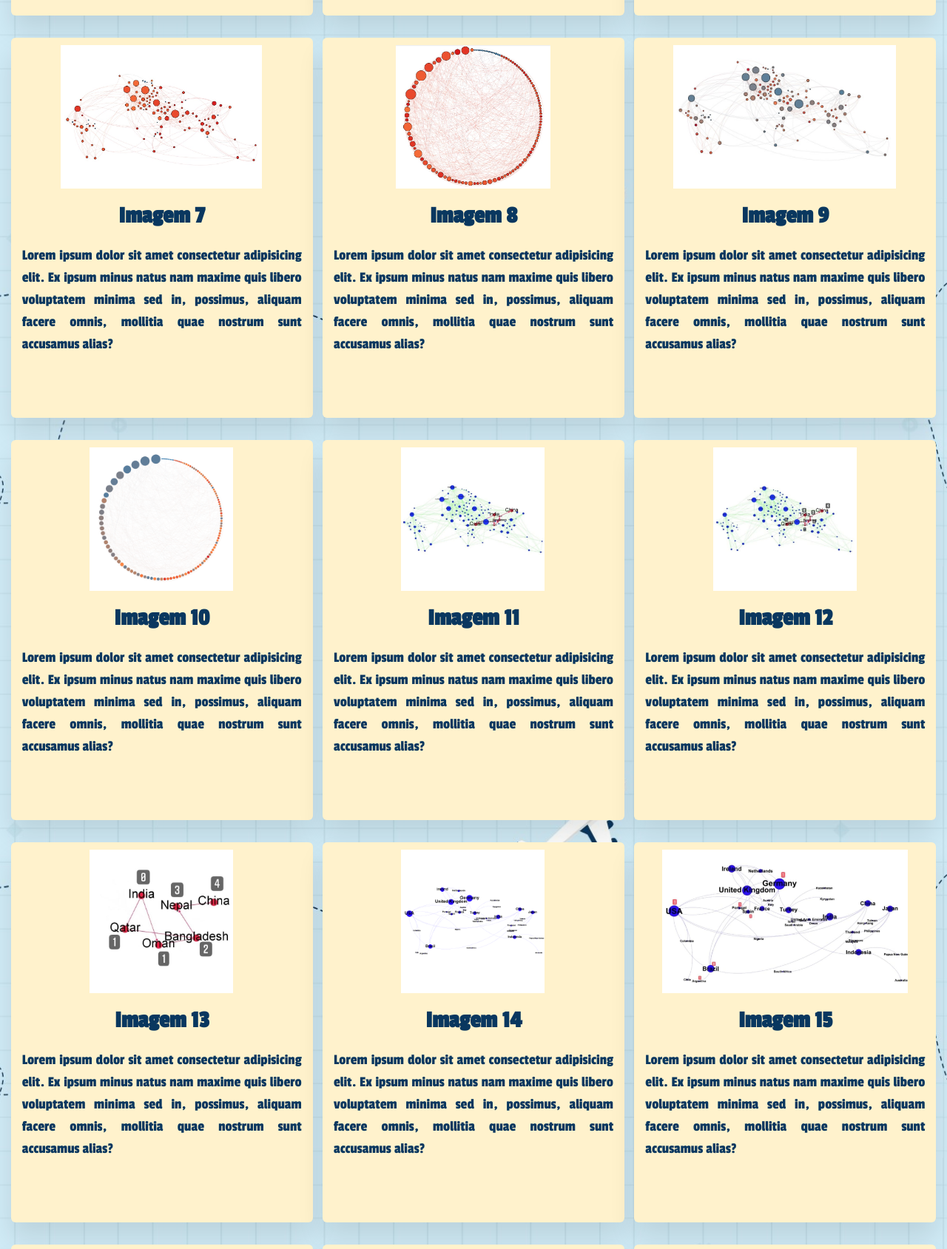
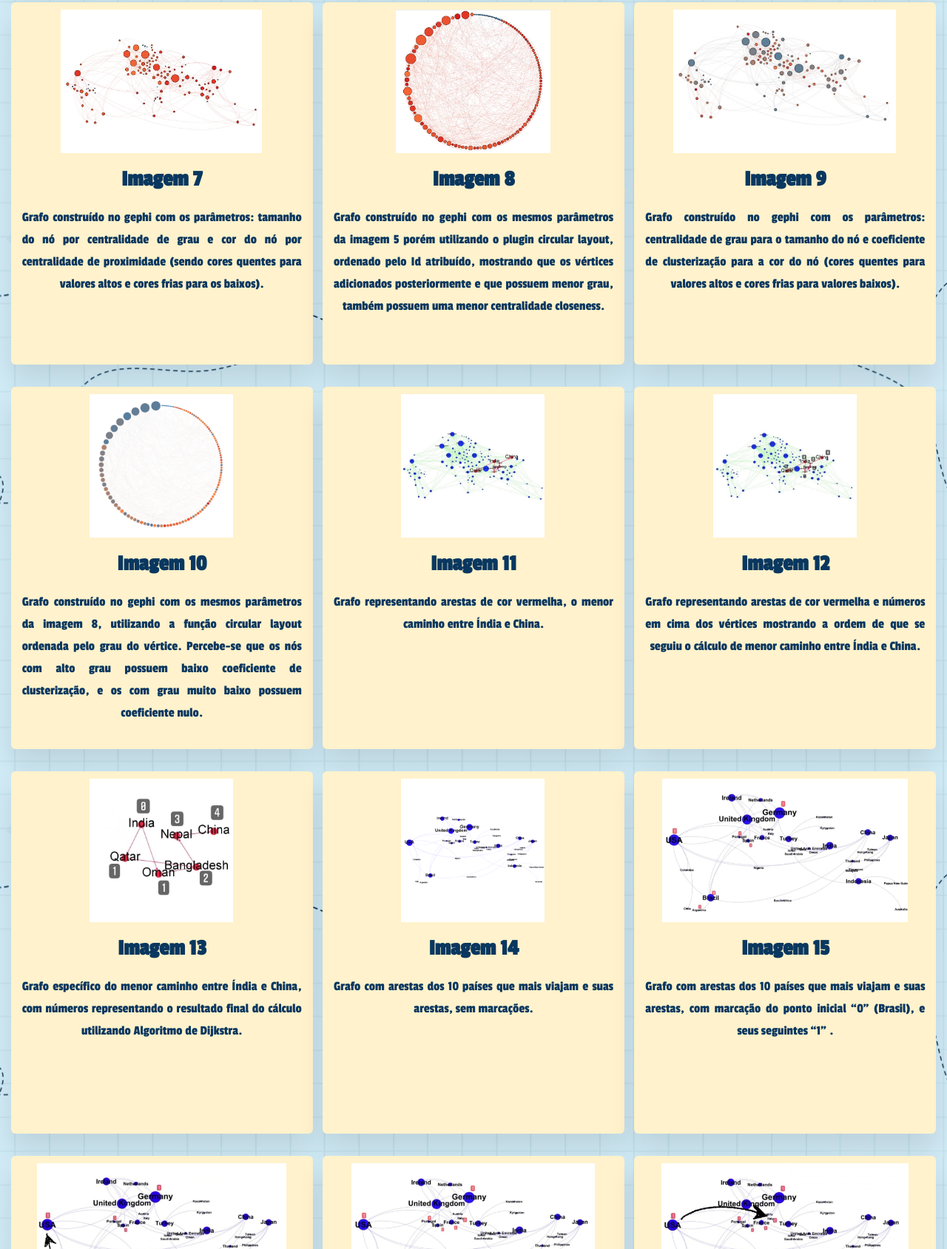
Before and after one commit to LucasNavas/lucasnavas.github.io, a plain HTML site: page imagens.html in a window 1280 px wide. Shown: the part 1111-2800 px from the top of the page at 74% size. Drawn offline with Linux system fonts and the light colour scheme.

Commit message:
putting the legends and justifying center the last line

```diff
--- a/imagens.html
+++ b/imagens.html
@@ -25,7 +25,7 @@
           </div>
           <div class="text">
             <h2 class="title">Imagem 1</h2>
-            <p class="paragraph">Lorem ipsum dolor sit amet consectetur adipisicing elit. Ex ipsum minus natus nam maxime quis libero voluptatem minima sed in, possimus, aliquam facere omnis, mollitia quae nostrum sunt accusamus alias?</p>
+            <p class="paragraph">Tabela de Arestas</p>
           </div>
         </div></a>
 
@@ -35,7 +35,7 @@
           </div>
           <div class="text">
             <h2 class="title">Imagem 2</h2>
-            <p class="paragraph">Lorem ipsum dolor sit amet consectetur adipisicing elit. Ex ipsum minus natus nam maxime quis libero voluptatem minima sed in, possimus, aliquam facere omnis, mollitia quae nostrum sunt accusamus alias?</p>
+            <p class="paragraph">Tabela de Vértices</p>
           </div>
         </div></a>
 
@@ -45,7 +45,8 @@
           </div>
           <div class="text">
             <h2 class="title">Imagem 3</h2>
-            <p class="paragraph">Lorem ipsum dolor sit amet consectetur adipisicing elit. Ex ipsum minus natus nam maxime quis libero voluptatem minima sed in, possimus, aliquam facere omnis, mollitia quae nostrum sunt accusamus alias?</p>
+            <p class="paragraph">Grafo do site, que foi desenvolvido com HTML e CSS básico, e com o uso de uma biblioteca JavaScript chamada OpenLayers.
+            </p>
           </div>
         </div></a>
 
@@ -55,7 +56,8 @@
           </div>
           <div class="text">
             <h2 class="title">Imagem 4</h2>
-            <p class="paragraph">Lorem ipsum dolor sit amet consectetur adipisicing elit. Ex ipsum minus natus nam maxime quis libero voluptatem minima sed in, possimus, aliquam facere omnis, mollitia quae nostrum sunt accusamus alias?</p>
+            <p class="paragraph">Grafo construído no aplicativo Gephi através das tabelas de vértices e arestas. As arestas representam os voos realizados e os vértices representam os países, quanto maior o nó mais quantidade de voos recebem dos outros países.
+            </p>
           </div>
         </div></a>
 
@@ -65,7 +67,8 @@
           </div>
           <div class="text">
             <h2 class="title">Imagem 5</h2>
-            <p class="paragraph">Lorem ipsum dolor sit amet consectetur adipisicing elit. Ex ipsum minus natus nam maxime quis libero voluptatem minima sed in, possimus, aliquam facere omnis, mollitia quae nostrum sunt accusamus alias?</p>
+            <p class="paragraph">Grafo construído no aplicativo Gephi utilizando a distribuição Radial Axis com o parâmetro centralidade de Autovetor, note que os maiores valores(Reino Unido e França) não possuem o maior grau, porém suas conexões são de maior importância.
+            </p>
           </div>
         </div></a>
 
@@ -75,7 +78,7 @@
           </div>
           <div class="text">
             <h2 class="title">Imagem 6</h2>
-            <p class="paragraph">Lorem ipsum dolor sit amet consectetur adipisicing elit. Ex ipsum minus natus nam maxime quis libero voluptatem minima sed in, possimus, aliquam facere omnis, mollitia quae nostrum sunt accusamus alias?</p>
+            <p class="paragraph">Grafo construído no aplicativo Gephi com os parâmetro centralidade de intermediação para o tamanho dos nós.</p>
           </div>
         </div></a>
 
@@ -85,7 +88,8 @@
           </div>
           <div class="text">
             <h2 class="title">Imagem 7</h2>
-            <p class="paragraph">Lorem ipsum dolor sit amet consectetur adipisicing elit. Ex ipsum minus natus nam maxime quis libero voluptatem minima sed in, possimus, aliquam facere omnis, mollitia quae nostrum sunt accusamus alias?</p>
+            <p class="paragraph">Grafo construído no gephi com os parâmetros: tamanho do nó por centralidade de grau e cor do nó por centralidade de proximidade (sendo cores quentes para valores altos e cores frias para os baixos).
+            </p>
           </div>
         </div></a>
 
@@ -95,7 +99,8 @@
           </div>
           <div class="text">
             <h2 class="title">Imagem 8</h2>
-            <p class="paragraph">Lorem ipsum dolor sit amet consectetur adipisicing elit. Ex ipsum minus natus nam maxime quis libero voluptatem minima sed in, possimus, aliquam facere omnis, mollitia quae nostrum sunt accusamus alias?</p>
+            <p class="paragraph">Grafo construído no gephi com os mesmos parâmetros da imagem 5 porém utilizando o plugin circular layout, ordenado pelo Id atribuído, mostrando que os vértices adicionados posteriormente e que possuem menor grau, também possuem uma menor centralidade closeness.
+            </p>
           </div>
         </div></a>
 
@@ -105,7 +110,8 @@
           </div>
           <div class="text">
             <h2 class="title">Imagem 9</h2>
-            <p class="paragraph">Lorem ipsum dolor sit amet consectetur adipisicing elit. Ex ipsum minus natus nam maxime quis libero voluptatem minima sed in, possimus, aliquam facere omnis, mollitia quae nostrum sunt accusamus alias?</p>
+            <p class="paragraph">Grafo construído no gephi com os parâmetros: centralidade de grau para o tamanho do nó e coeficiente de clusterização para a cor do nó (cores quentes para valores altos e cores frias para valores baixos).
+            </p>
           </div>
         </div></a>
 
@@ -115,7 +121,7 @@
           </div>
           <div class="text">
             <h2 class="title">Imagem 10</h2>
-            <p class="paragraph">Lorem ipsum dolor sit amet consectetur adipisicing elit. Ex ipsum minus natus nam maxime quis libero voluptatem minima sed in, possimus, aliquam facere omnis, mollitia quae nostrum sunt accusamus alias?</p>
+            <p class="paragraph">Grafo construído no gephi com os mesmos parâmetros da imagem 8, utilizando a função circular layout ordenada pelo grau do vértice. Percebe-se que os nós com alto grau possuem baixo coeficiente de clusterização, e os com grau muito baixo possuem coeficiente nulo.</p>
           </div>
         </div></a>
 
@@ -125,7 +131,7 @@
           </div>
           <div class="text">
             <h2 class="title">Imagem 11</h2>
-            <p class="paragraph">Lorem ipsum dolor sit amet consectetur adipisicing elit. Ex ipsum minus natus nam maxime quis libero voluptatem minima sed in, possimus, aliquam facere omnis, mollitia quae nostrum sunt accusamus alias?</p>
+            <p class="paragraph">Grafo representando arestas de cor vermelha, o menor caminho entre Índia e China.</p>
           </div>
         </div></a>
 
@@ -135,7 +141,7 @@
           </div>
           <div class="text">
             <h2 class="title">Imagem 12</h2>
-            <p class="paragraph">Lorem ipsum dolor sit amet consectetur adipisicing elit. Ex ipsum minus natus nam maxime quis libero voluptatem minima sed in, possimus, aliquam facere omnis, mollitia quae nostrum sunt accusamus alias?</p>
+            <p class="paragraph">Grafo representando arestas de cor vermelha e números em cima dos vértices mostrando a ordem de que se seguiu o cálculo de menor caminho entre Índia e China.</p>
           </div>
         </div></a>
 
@@ -145,7 +151,7 @@
           </div>
           <div class="text">
             <h2 class="title">Imagem 13</h2>
-            <p class="paragraph">Lorem ipsum dolor sit amet consectetur adipisicing elit. Ex ipsum minus natus nam maxime quis libero voluptatem minima sed in, possimus, aliquam facere omnis, mollitia quae nostrum sunt accusamus alias?</p>
+            <p class="paragraph">Grafo específico do menor caminho entre Índia e China, com números representando o resultado final do cálculo utilizando Algoritmo de Dijkstra.</p>
           </div>
         </div></a>
 
@@ -155,7 +161,7 @@
           </div>
           <div class="text">
             <h2 class="title">Imagem 14</h2>
-            <p class="paragraph">Lorem ipsum dolor sit amet consectetur adipisicing elit. Ex ipsum minus natus nam maxime quis libero voluptatem minima sed in, possimus, aliquam facere omnis, mollitia quae nostrum sunt accusamus alias?</p>
+            <p class="paragraph"> Grafo com arestas dos 10 países que mais viajam e suas arestas, sem marcações.</p>
           </div>
         </div></a>
 
@@ -165,7 +171,7 @@
           </div>
           <div class="text">
             <h2 class="title">Imagem 15</h2>
-            <p class="paragraph">Lorem ipsum dolor sit amet consectetur adipisicing elit. Ex ipsum minus natus nam maxime quis libero voluptatem minima sed in, possimus, aliquam facere omnis, mollitia quae nostrum sunt accusamus alias?</p>
+            <p class="paragraph">Grafo com arestas dos 10 países que mais viajam e suas arestas, com marcação do ponto inicial “0” (Brasil), e seus seguintes “1” .</p>
           </div>
         </div></a>
 
@@ -175,7 +181,7 @@
           </div>
           <div class="text">
             <h2 class="title">Imagem 16</h2>
-            <p class="paragraph">Lorem ipsum dolor sit amet consectetur adipisicing elit. Ex ipsum minus natus nam maxime quis libero voluptatem minima sed in, possimus, aliquam facere omnis, mollitia quae nostrum sunt accusamus alias?</p>
+            <p class="paragraph">Grafo com arestas dos 10 países que mais viajam e suas arestas, com marcação do ponto inicial “0” (Brasil), e seus seguintes “1” e seta indicando qual será o próximo vértice a se analisar.</p>
           </div>
         </div></a>
 
@@ -185,7 +191,7 @@
           </div>
           <div class="text">
             <h2 class="title">Imagem 17</h2>
-            <p class="paragraph">Lorem ipsum dolor sit amet consectetur adipisicing elit. Ex ipsum minus natus nam maxime quis libero voluptatem minima sed in, possimus, aliquam facere omnis, mollitia quae nostrum sunt accusamus alias?</p>
+            <p class="paragraph">Grafo com arestas dos 10 países que mais viajam e suas arestas, com marcação do ponto inicial “0” (Brasil), seus seguintes “1” e as marcações “2”  realizadas a partir do vértice “1”(Estados Unidos).</p>
           </div>
         </div></a>
 
@@ -195,7 +201,7 @@
           </div>
           <div class="text">
             <h2 class="title">Imagem 18</h2>
-            <p class="paragraph">Lorem ipsum dolor sit amet consectetur adipisicing elit. Ex ipsum minus natus nam maxime quis libero voluptatem minima sed in, possimus, aliquam facere omnis, mollitia quae nostrum sunt accusamus alias?</p>
+            <p class="paragraph">Grafo com arestas dos 10 países que mais viajam e suas arestas, com marcação do ponto inicial “0” (Brasil), seus seguintes “1” , as marcações “2”  realizadas a partir do vértice “1”(Estados Unidos) e com uma seta indicando o chegada a Itália.</p>
           </div>
         </div></a>
 
@@ -205,7 +211,7 @@
           </div>
           <div class="text">
             <h2 class="title">Imagem 19</h2>
-            <p class="paragraph">Lorem ipsum dolor sit amet consectetur adipisicing elit. Ex ipsum minus natus nam maxime quis libero voluptatem minima sed in, possimus, aliquam facere omnis, mollitia quae nostrum sunt accusamus alias?</p>
+            <p class="paragraph">Script em Python para criação da planilha com 13806 arestas.</p>
           </div>
         </div></a>
 
@@ -215,7 +221,7 @@
           </div>
           <div class="text">
             <h2 class="title">Imagem 20</h2>
-            <p class="paragraph">Lorem ipsum dolor sit amet consectetur adipisicing elit. Ex ipsum minus natus nam maxime quis libero voluptatem minima sed in, possimus, aliquam facere omnis, mollitia quae nostrum sunt accusamus alias?</p>
+            <p class="paragraph">Grafo com densidade de 100%, 13806 arestas e 118 vértices.</p>
           </div>
         </div></a>
 
@@ -225,7 +231,7 @@
           </div>
           <div class="text">
             <h2 class="title">Imagem 21</h2>
-            <p class="paragraph">Lorem ipsum dolor sit amet consectetur adipisicing elit. Ex ipsum minus natus nam maxime quis libero voluptatem minima sed in, possimus, aliquam facere omnis, mollitia quae nostrum sunt accusamus alias?</p>
+            <p class="paragraph">Foco em apenas 1 dos 118 vértices em um grafo 100% denso.</p>
           </div>
         </div></a>
 
@@ -235,7 +241,7 @@
           </div>
           <div class="text">
             <h2 class="title">Imagem 22</h2>
-            <p class="paragraph">Lorem ipsum dolor sit amet consectetur adipisicing elit. Ex ipsum minus natus nam maxime quis libero voluptatem minima sed in, possimus, aliquam facere omnis, mollitia quae nostrum sunt accusamus alias?</p>
+            <p class="paragraph">o Gephi através das tabelas de vértices e arestas. As cores diferentes representam as diversas comunidades. </p>
           </div>
         </div>
       </div>
--- a/style.css
+++ b/style.css
@@ -93,6 +93,7 @@ body{
   .card{
     position:relative;
     width:408px;
+    height: 440px;
     padding-bottom:50px;
     background-color:#fff2cc;
     box-shadow: 0 21px 35px rgb(0 0 0/ .10);
@@ -108,14 +109,15 @@ body{
   }
 
   .card p{
-    font-size:20px;
+    font-size:18px;
     line-height:30px;
     text-align: justify;
     text-justify: inter-word;
+    text-align-last: center;
   }
 
   .card h2{
-    font-size: 32px;
+    font-size: 30px;
     margin-bottom: 20px;
   }
 
```
